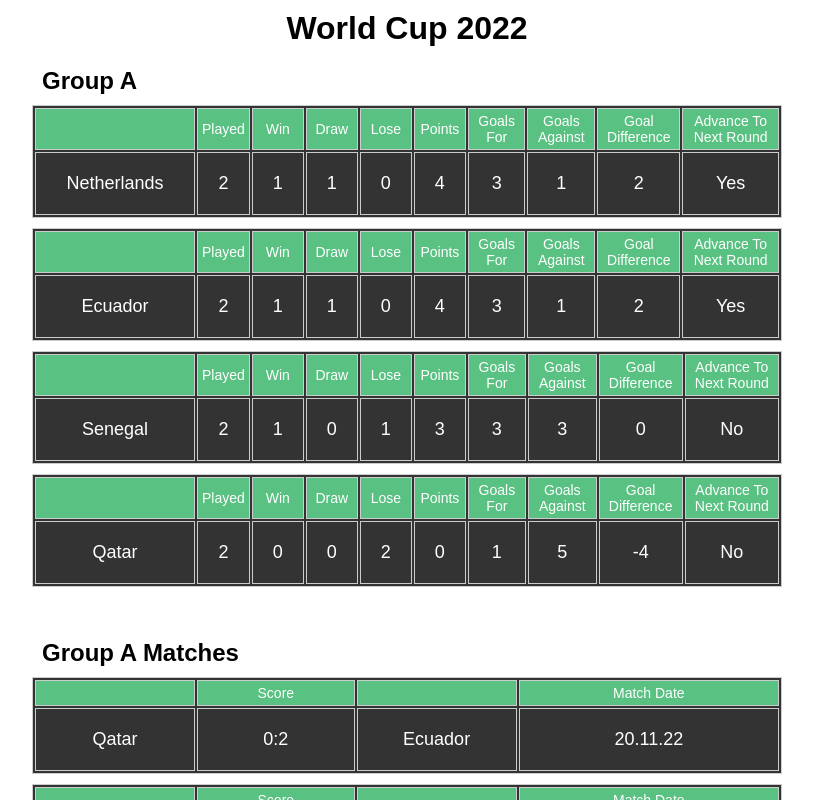
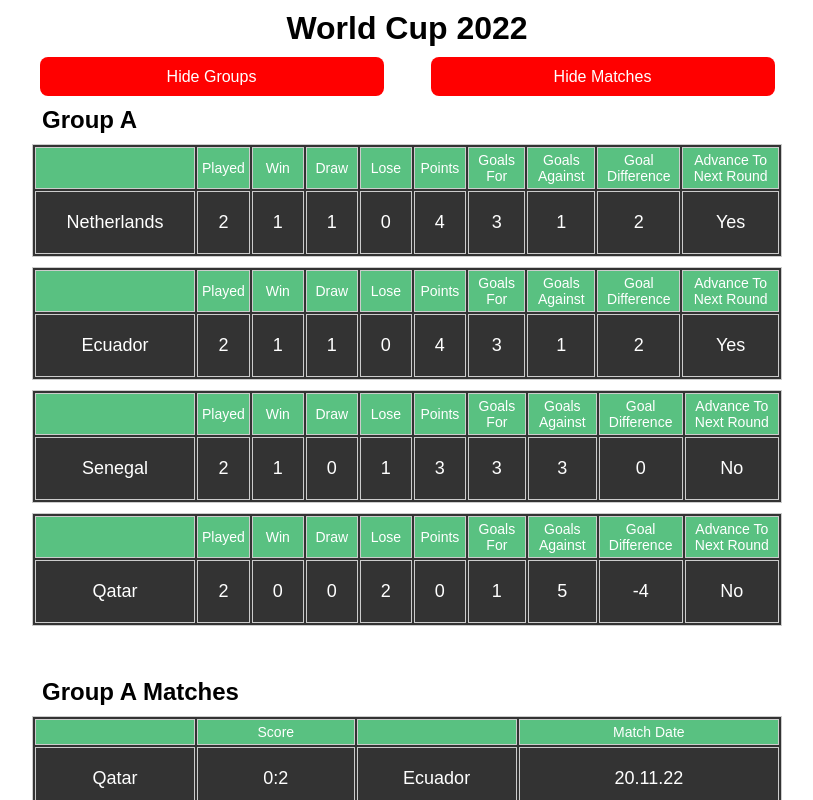
Before and after one commit to matthew-via-music/responsive-sortable-data-table, a React (Vite) app: page / in a window 1280 px wide. Shown: the top 800 px of the page, without its empty margins (233-1046 px from the left). Built offline with nearby package versions, Linux system fonts and the light colour scheme.

Commit message:
configure toggle show hide component groups + style buttons

```diff
--- a/src/App.css
+++ b/src/App.css
@@ -14,6 +14,11 @@
 
   --borderSize: 1px;
   --tableMarginBottom: 10px;
+
+  --showBtnBg: green;
+  --showBtnTextCol: white;
+  --hideBtnBg: red;
+  --hideBtnTextCol: white;
 }
 
 .container{
@@ -29,6 +34,22 @@ h1,h2{
 }
 h1{
   text-align: center;
+}
+/*  */
+/*  */
+.toggleHideGroups{
+  display: none;
+}
+.toggleHideMatches{
+  display: none;
+}
+.showBtn{
+  background: var(--showBtnBg);
+  color: var(--showBtnTextCol);
+}
+.hideBtn{
+  background: var(--hideBtnBg);
+  color: var(--hideBtnTextCol);
 }
 /*  */
 /*  */
@@ -76,6 +97,14 @@ tbody > tr > td{
   .container{
     max-width: 750px;
   }
+  .collapse{
+    display: flex;
+  }
+  button{
+    width: 48%;
+    margin-left: 1%;
+    margin-right: 1%;
+  }
 }
 @media (max-width: 767px){
   .container{
--- a/src/App.tsx
+++ b/src/App.tsx
@@ -7,6 +7,8 @@ function App() {
   const [matches, setMatches] = useState(
     window.matchMedia("(min-width: 2336px)").matches
   )
+  const [toggleGroups, setToggleGroups] = useState(false)
+  const [toggleMatches, setToggleMatches] = useState(false)
 
   useEffect(() => {
     window
@@ -17,26 +19,31 @@ function App() {
   return (
     <>
      <h1>World Cup 2022</h1>
+
+     <div className="container collapse">
+       <button className={toggleGroups ? "showBtn" : "hideBtn"} onClick={() => setToggleGroups(x => !x)}>{toggleGroups ? "Show Groups" : "Hide Groups"}</button>
+       <button className={toggleMatches ? "showBtn" : "hideBtn"} onClick={() => setToggleMatches(x => !x)}>{toggleMatches ? "Show Matches" : "Hide Matches"}</button>
+     </div>
+
      <div className="container">
-
       {matches &&
         <>
-          <div><h2>Group A</h2><GroupAStats /></div>
-          <div><h2>Group B</h2><GroupAStats /></div>
-          <div><h2>Group C</h2><GroupAStats /></div>
-          <div><h2>Group A Matches</h2><GroupAMatches /></div>
-          <div><h2>Group B Matches</h2><GroupAMatches /></div>
-          <div><h2>Group C Matches</h2><GroupAMatches /></div>
+          <div className={`${toggleGroups ? "toggleHideGroups" : ""}`}><GroupAStats Group="A" /></div>
+          <div className={`${toggleGroups ? "toggleHideGroups" : ""}`}><GroupAStats Group="B" /></div>
+          <div className={`${toggleGroups ? "toggleHideGroups" : ""}`}><GroupAStats Group="C" /></div>
+          <div className={`${toggleMatches ? "toggleHideMatches" : ""}`}><GroupAMatches Group="A" /></div>
+          <div className={`${toggleMatches ? "toggleHideMatches" : ""}`}><GroupAMatches Group="B" /></div>
+          <div className={`${toggleMatches ? "toggleHideMatches" : ""}`}><GroupAMatches Group="C" /></div>
         </>
       }
       {!matches &&
         <>
-          <div><h2>Group A</h2><GroupAStats /></div>
-          <div><h2>Group A Matches</h2><GroupAMatches /></div>
-          <div><h2>Group B</h2><GroupAStats /></div>
-          <div><h2>Group B Matches</h2><GroupAMatches /></div>
-          <div><h2>Group C</h2><GroupAStats /></div>
-          <div><h2>Group C Matches</h2><GroupAMatches /></div>
+          <div className={`${toggleGroups ? "toggleHideGroups" : ""}`}><GroupAStats Group="A" /></div>
+          <div className={`${toggleMatches ? "toggleHideMatches" : ""}`}><GroupAMatches Group="A" /></div>
+          <div className={`${toggleGroups ? "toggleHideGroups" : ""}`}><GroupAStats Group="B" /></div>
+          <div className={`${toggleMatches ? "toggleHideMatches" : ""}`}><GroupAMatches Group="B" /></div>
+          <div className={`${toggleGroups ? "toggleHideGroups" : ""}`}><GroupAStats Group="C" /></div>
+          <div className={`${toggleMatches ? "toggleHideMatches" : ""}`}><GroupAMatches Group="C" /></div>
         </>
       }
 
--- a/src/components/GroupAMatches.tsx
+++ b/src/components/GroupAMatches.tsx
@@ -1,8 +1,14 @@
 import Matches from './Matches'
 
-function GroupAMatches( ) {
+interface Props {
+  Group: string,
+}
+
+function GroupAMatches(props: Props) {
+  const {Group} = props
   return (
     <>
+    <h2>Group {Group} Matches</h2>
       <Matches
         TeamA="Qatar"
         Score="0:2"
--- a/src/components/GroupAStats.tsx
+++ b/src/components/GroupAStats.tsx
@@ -1,8 +1,14 @@
 import Stats from './Stats'
 
-function GroupAStats() {
+interface Props {
+  Group: string,
+}
+
+function GroupAStats(props: Props) {
+  const {Group} = props
   return (
     <>
+    <h2>Group {Group}</h2>
      <Stats
         Country="Netherlands"
         Played={2}
--- a/src/index.css
+++ b/src/index.css
@@ -6,6 +6,7 @@ html, body{
   position: relative;
 }
 body{
+  /* overflow-y: scroll; */
   font-family: sans-serif;
 }
 a {
@@ -23,14 +24,6 @@ button {
   font-size: 1em;
   font-weight: 500;
   font-family: inherit;
-  background-color: #1a1a1a;
   cursor: pointer;
-  transition: border-color 0.25s;
+  transition: background-color .5s ease-in-out;
 }
-button:hover {
-  border-color: #646cff;
-}
-button:focus,
-button:focus-visible {
-  outline: 4px auto -webkit-focus-ring-color;
-}
```
